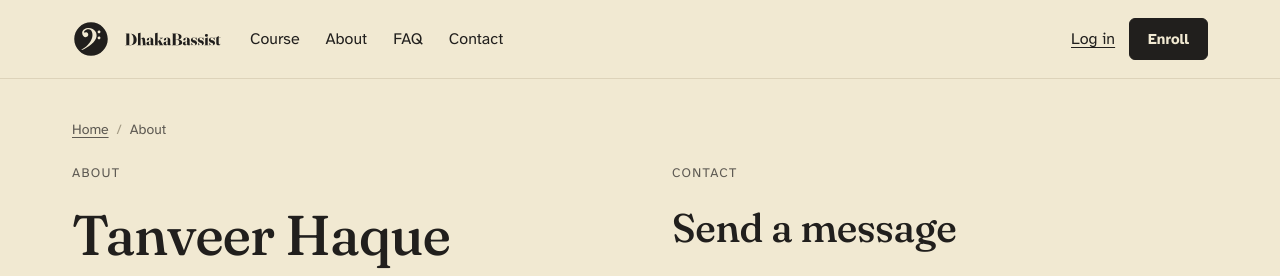
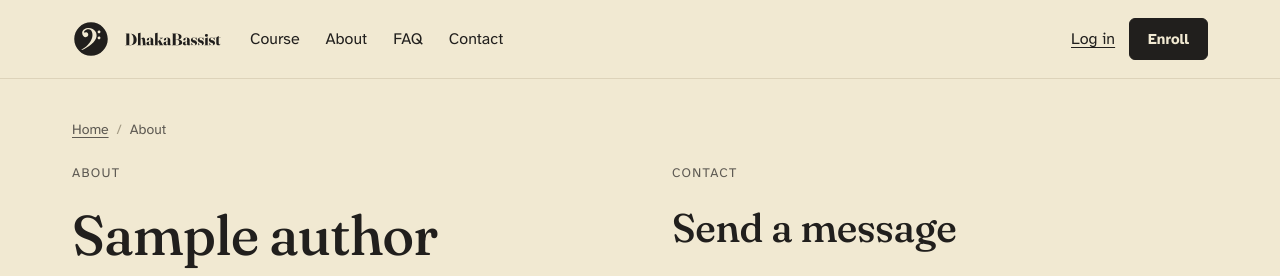
Before and after one commit to giasuddin90/dhakabassist, a Django app: page /about/ in a window 1280 px wide. Shown: the top 276 px of the page. Run offline with Django 4.2, Linux system fonts and the light colour scheme; tables that the repository leaves empty hold one stand-in row (values such as "Sample post"); some libraries are stand-ins or nearby versions.

Commit message:
author page

```diff
--- a/courses/models.py
+++ b/courses/models.py
@@ -5,6 +5,7 @@ A module is reachable when it is the free preview, or when the student is
 enrolled and has passed every earlier module's quiz.
 """
 
+import html
 import re
 import secrets
 from pathlib import Path
@@ -109,6 +110,11 @@ class Author(TimeStampedModel):
     def bio_html(self):
         """The Markdown bio as sanitised HTML."""
         return render_notes(self.bio)
+
+    @property
+    def bio_text(self):
+        """The bio as one line of plain text, for meta descriptions."""
+        return " ".join(html.unescape(strip_tags(self.bio_html)).split())
 
 
 class PublishedCourseManager(models.Manager):
--- a/pages/seo.py
+++ b/pages/seo.py
@@ -102,12 +102,19 @@ def person(name, description=""):
     }
 
 
+def author_person(author, description=""):
+    """An `Author` as a `Person`, with their photo when there is one."""
+    data = person(author.name, description)
+    if author.photo:
+        data["image"] = absolute(author.photo_url)
+    return data
+
+
 def course_author(course):
-    """The course's author as a `Person`, with their photo when there is one."""
-    data = person(course.author_name)
-    if course.author and course.author.photo:
-        data["image"] = absolute(course.author.photo_url)
-    return data
+    """The course's author as a `Person`, or the site's instructor when none is linked."""
+    if course.author:
+        return author_person(course.author)
+    return person(course.author_name)
 
 
 def course_schema(course):
--- a/pages/views.py
+++ b/pages/views.py
@@ -6,6 +6,7 @@ from django.shortcuts import render
 from django.template.loader import render_to_string
 from django.urls import reverse
 from django.utils.decorators import method_decorator
+from django.utils.text import Truncator
 from django.views.decorators.cache import cache_control
 from django.views.decorators.http import require_GET
 from django.views.generic import TemplateView
@@ -46,6 +47,14 @@ def primary_course():
         .order_by(*Course.HOME_ORDERING)
         .first()
     )
+
+
+def primary_author():
+    """The author of the home page's course: the instructor the About page introduces."""
+    course = (
+        Course.published.select_related("author").order_by(*Course.HOME_ORDERING).first()
+    )
+    return course.author if course else None
 
 
 class HomeView(TemplateView):
@@ -108,24 +117,31 @@ class AboutView(FormView):
 
     def get_context_data(self, **kwargs):
         context = super().get_context_data(**kwargs)
-        site = settings.SITE
+        author = primary_author()
+        name = author.name if author else settings.SITE["instructor"]
+        if author and author.bio:
+            description = Truncator(author.bio_text).chars(155)
+        else:
+            description = (
+                f"{name} is an independent musician and music educator based in "
+                "Dhaka, teaching bass and music theory to students of all ages."
+            )
+        person = (
+            seo.author_person(author, description)
+            if author
+            else seo.person(name, description)
+        )
         context.update(
+            author=author,
+            author_name=name,
             seo=seo.SEO(
-                title=f"About {site['instructor']}",
-                description=(
-                    "Tanveer Haque is an independent musician and music educator based in "
-                    "Dhaka, teaching bass and music theory to students of all ages."
-                ),
+                title=f"About {name}",
+                description=description,
                 canonical_path=reverse("pages:about"),
                 kind="profile",
                 breadcrumbs=[seo.Breadcrumb("Home", "/"), seo.Breadcrumb("About")],
-                schemas=[
-                    seo.person(
-                        site["instructor"],
-                        "Independent musician and music educator based in Dhaka, Bangladesh.",
-                    )
-                ],
-            )
+                schemas=[person],
+            ),
         )
         return context
 
--- a/static/css/site.css
+++ b/static/css/site.css
@@ -926,6 +926,11 @@ select {
   border: 0;
 }
 
+/* Portraits cropped wider than tall keep the face in frame. */
+.media--face img {
+  object-position: 50% 25%;
+}
+
 .media__overlay {
   position: absolute;
   inset: 0;
--- /dev/null
+++ b/templates/includes/instructor_photo.html
@@ -0,0 +1,15 @@
+{% load static %}
+{% comment %}
+The instructor's photo: the author's uploaded photo when there is one, the
+bundled photo otherwise. Pass `author`, `name` and `sizes`; add `priority=True`
+for the hero image or `lazy=True` below the fold.
+{% endcomment %}
+{% if author.photo %}
+  <img src="{{ author.photo_url }}" width="640" height="640" alt="{{ name }}"
+       {% if priority %}fetchpriority="high"{% elif lazy %}loading="lazy"{% endif %} decoding="async">
+{% else %}
+  <img src="{% static 'img/instructor-640.jpg' %}"
+       srcset="{% static 'img/instructor-320.jpg' %} 320w, {% static 'img/instructor-480.jpg' %} 480w, {% static 'img/instructor-640.jpg' %} 640w"
+       sizes="{{ sizes }}" width="640" height="640" alt="{{ name }} playing bass"
+       {% if priority %}fetchpriority="high"{% elif lazy %}loading="lazy"{% endif %} decoding="async">
+{% endif %}
--- a/templates/pages/about.html
+++ b/templates/pages/about.html
@@ -1,5 +1,4 @@
 {% extends "base.html" %}
-{% load static %}
 
 {% block content %}
 <section class="shell" style="padding-block:40px 80px">
@@ -9,19 +8,19 @@
 
     <div class="stack u-gap-22">
       <p class="eyebrow">About</p>
-      <h1 class="display-2">{{ site.instructor }}</h1>
-      <div class="media media--three-two">
-        <img src="{% static 'img/instructor-640.jpg' %}"
-             srcset="{% static 'img/instructor-480.jpg' %} 480w, {% static 'img/instructor-640.jpg' %} 640w"
-             sizes="(max-width: 768px) 92vw, 540px"
-             width="640" height="640" style="object-position:50% 25%"
-             alt="{{ site.instructor }} playing bass" decoding="async">
+      <h1 class="display-2">{{ author_name }}</h1>
+      <div class="media media--three-two media--face">
+        {% include "includes/instructor_photo.html" with author=author name=author_name sizes="(max-width: 768px) 92vw, 540px" %}
       </div>
-      <p class="prose">{{ site.instructor }} is an independent musician and music educator
-        based in Dhaka, Bangladesh. He teaches bass and music theory to students of all ages.</p>
-      <p class="prose">Foundations of Music brings his classroom approach online: short lessons,
-        clear notation, real audio examples and quizzes that make sure each idea is understood
-        before moving on.</p>
+      {% if author.bio %}
+        <div class="prose">{{ author.bio_html }}</div>
+      {% else %}
+        <p class="prose">{{ author_name }} is an independent musician and music educator
+          based in Dhaka, Bangladesh. He teaches bass and music theory to students of all ages.</p>
+        <p class="prose">Foundations of Music brings his classroom approach online: short lessons,
+          clear notation, real audio examples and quizzes that make sure each idea is understood
+          before moving on.</p>
+      {% endif %}
     </div>
 
     <div class="stack u-gap-22" id="contact">
```
Also changed, not shown: courses/management/commands/seed_demo.py (+44 -9 lines), courses/test_authors.py (+90 -8 lines), templates/pages/home.html (+13 -18 lines), README.md.
